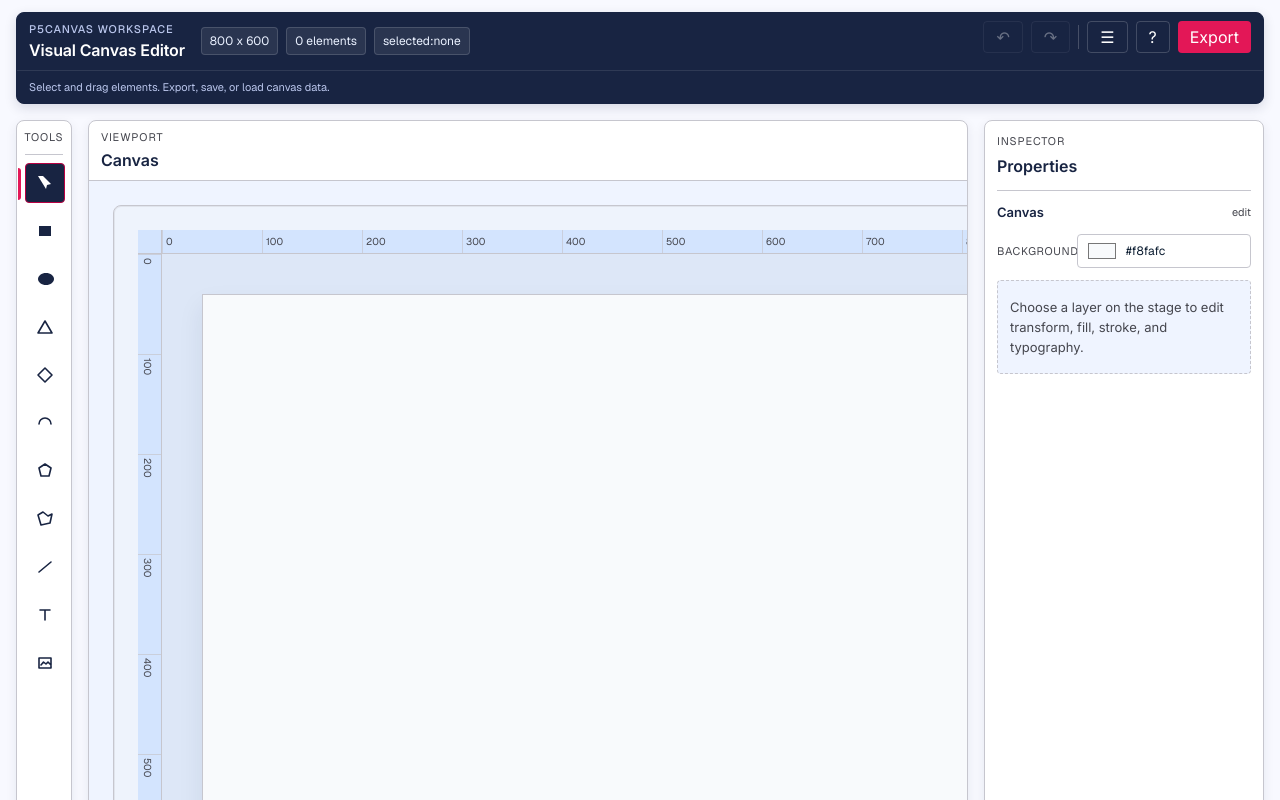
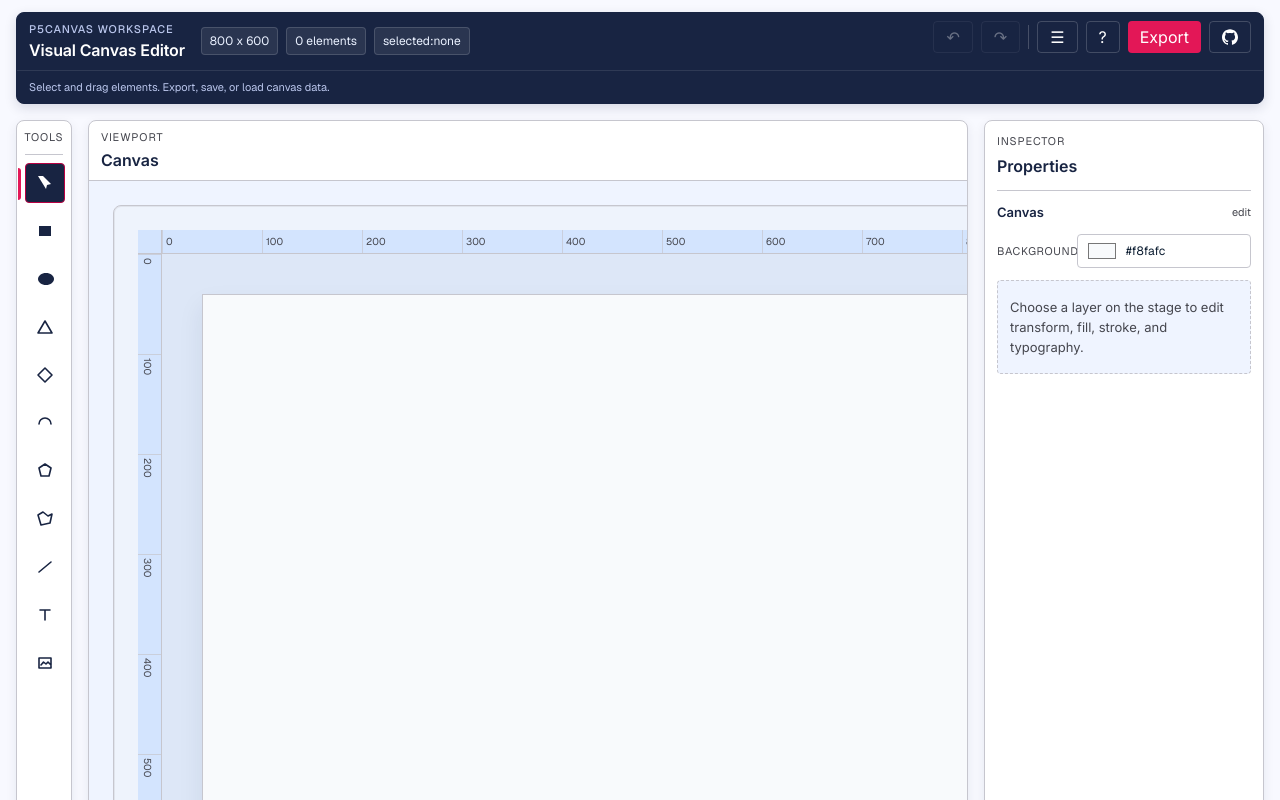
Before and after one commit to nopublicsounds/draw-p5js, a React (Vite) app: page / in a window 1280 px wide. Shown: the top 800 px of the page. Built offline with nearby package versions, Linux system fonts and the light colour scheme.

Commit message:
feat: add GitHub link button to TopBar using github.svg asset

```diff
--- a/src/components/TopBar.tsx
+++ b/src/components/TopBar.tsx
@@ -1,4 +1,5 @@
 import { useCanvasStore } from '../store/canvasStore'
+import githubIcon from '../assets/github.svg'
 
 interface TopBarProps {
   canUndo: boolean
@@ -97,6 +98,16 @@ export function TopBar({
           >
             Export
           </button>
+
+          <a
+            href="https://github.com/nopublicsounds/draw-p5js"
+            target="_blank"
+            rel="noreferrer"
+            title="GitHub"
+            className="flex h-8 items-center rounded-[4px] border border-white/18 px-3 transition hover:bg-white/8"
+          >
+            <img src={githubIcon} alt="GitHub" className="h-4 w-4 invert" />
+          </a>
         </div>
       </div>
 
```
Also changed, not shown: src/assets/github.svg (added).
